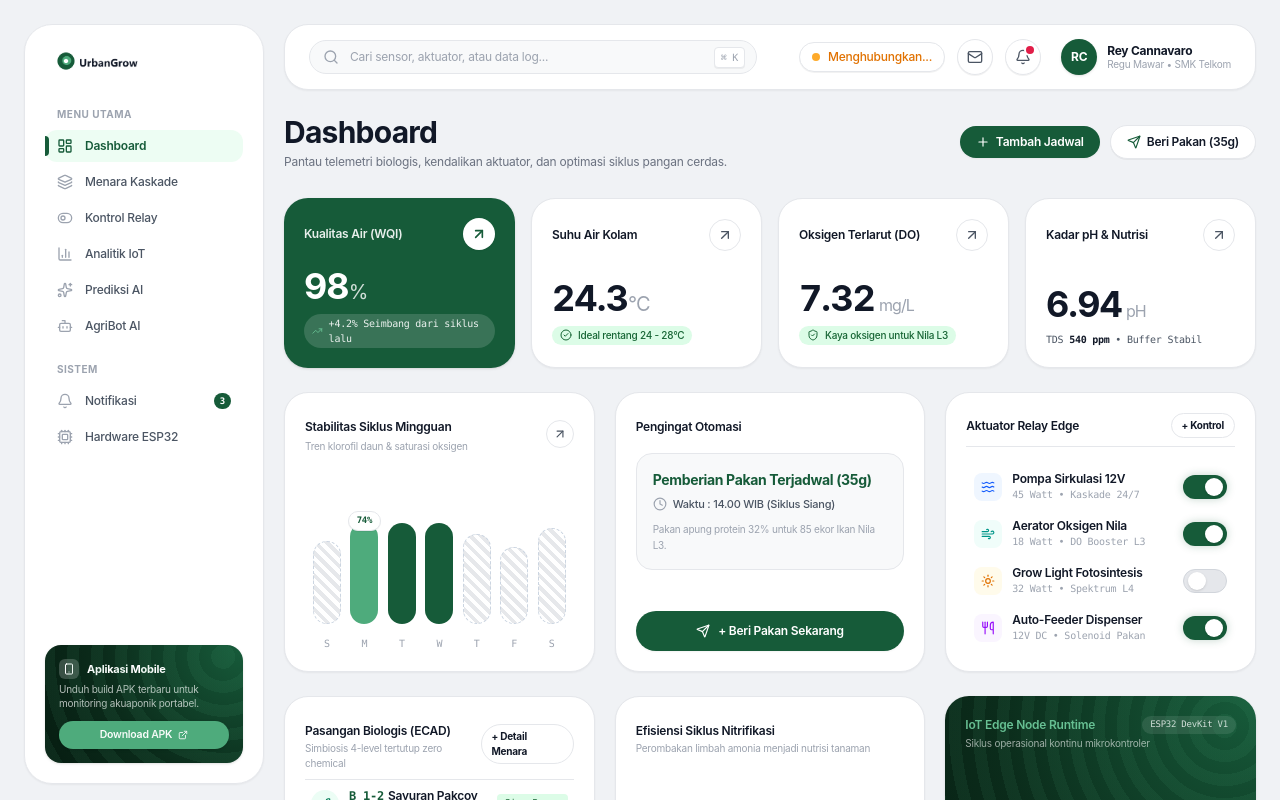
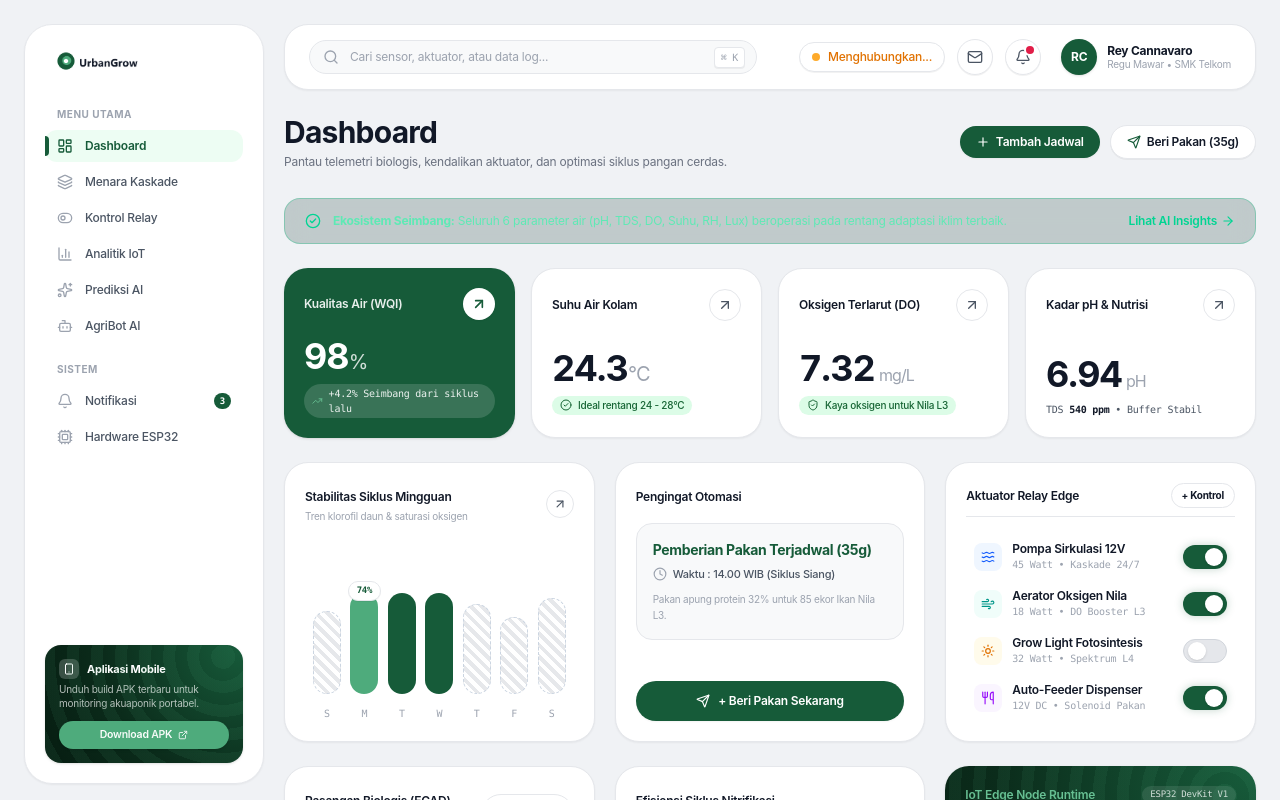
Before and after one commit to ReyCannavaro/urbangrow-eng, a Next.js app in the folder apps/web/: page / in a window 1280 px wide. Shown: the top 800 px of the page. Built offline with nearby package versions, Linux system fonts and the light colour scheme; no server answers.

Commit message:
feat(web): integrate AnomalyAlertBanner into main ecosystem dashboard view

```diff
--- a/apps/web/app/page.tsx
+++ b/apps/web/app/page.tsx
@@ -10,9 +10,20 @@ import { RelayActuatorsCard } from "@/components/dashboard/RelayActuatorsCard";
 import { BiologicalPairingCard } from "@/components/dashboard/BiologicalPairingCard";
 import { BiofilterDonutCard } from "@/components/dashboard/BiofilterDonutCard";
 import { EdgeTimeTrackerCard } from "@/components/dashboard/EdgeTimeTrackerCard";
+import { AnomalyAlertBanner } from "@/components/ai/AnomalyAlertBanner";
+import { fetchAnomalyInference, AnomalyPrediction } from "@/lib/aiApi";
 
 export default function DashboardPage() {
   const { dispenseFeed, feedActive } = useTelemetry();
+  const [anomaly, setAnomaly] = React.useState<AnomalyPrediction | null>(null);
+
+  React.useEffect(() => {
+    fetchAnomalyInference().then(setAnomaly);
+    const timer = setInterval(() => {
+      fetchAnomalyInference().then(setAnomaly);
+    }, 15000);
+    return () => clearInterval(timer);
+  }, []);
 
   return (
     <div className="space-y-6">
@@ -47,6 +58,9 @@ export default function DashboardPage() {
         </div>
       </section>
 
+      {/* Real-time AI Anomaly Alert Banner */}
+      <AnomalyAlertBanner anomaly={anomaly} />
+
       {/* 2. Row 1: 4 Metric Cards (Inverted Pine Hero Anchor + 3 White Metric Cards) */}
       <MetricCardsRow />
 
```
